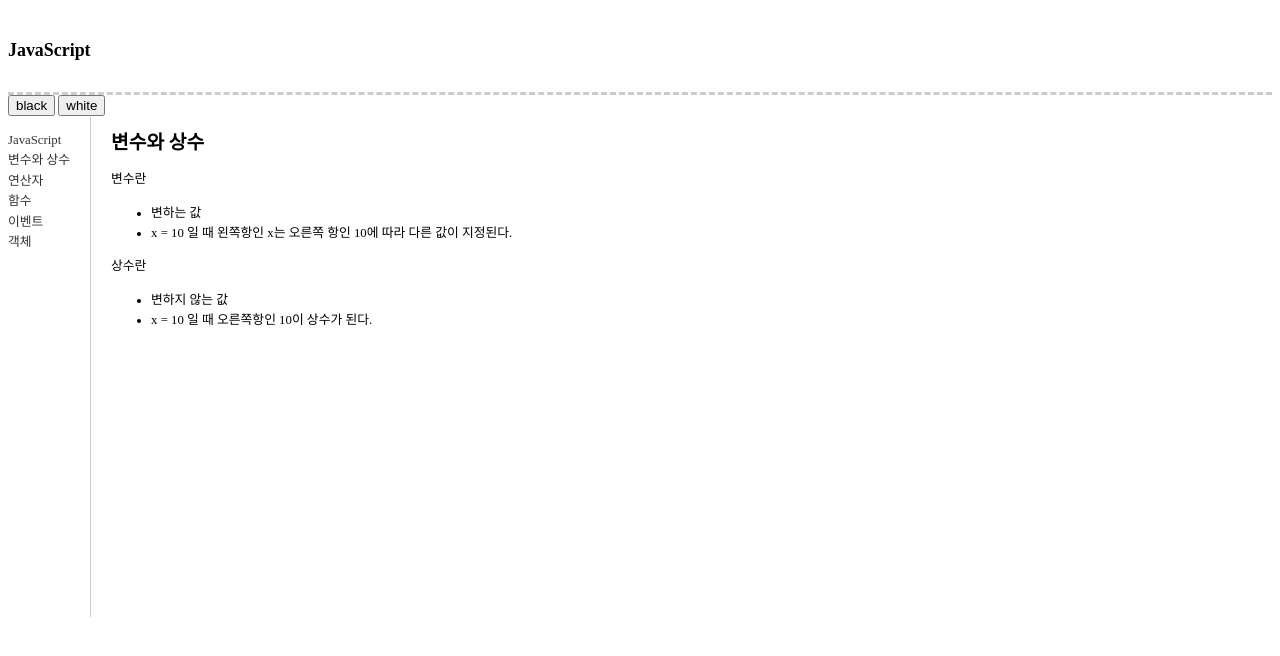
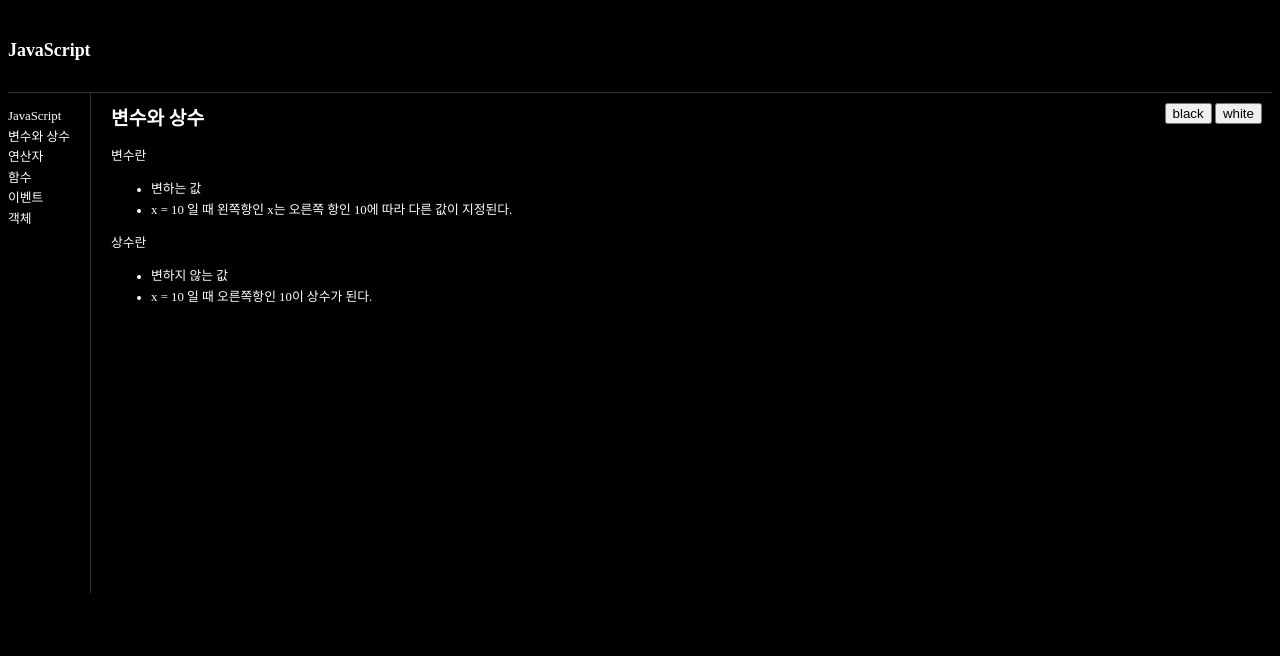
Before and after one commit to Lyche/opentutorials-lyche, a plain HTML site: page sample.html in a window 1280 px wide. Both pictures are taken after a click on the button "black". Drawn offline with Linux system fonts and the light colour scheme.

Commit message:
add script

```diff
--- a/sample.html
+++ b/sample.html
@@ -2,28 +2,42 @@
 <html>
     <head>
         <meta charset="utf-8" />
-
         <style type="text/css">
             body {
                 font-size: 0.8em;
                 font-family: dotum;
                 line-height: 1.6em;
             }
-        	header{
-        		border-bottom: 3px dashed #ccc;
+            body.black {
+                background-color: black;
+                color: white;
+            }
+            body.black a {
+                color: white;
+            }
+            body.black a:hover {
+                color: #f60;
+            }
+            body.black header {
+                border-bottom: 1px solid #333;
+            }
+            body.black nav {
+                border-right: 1px solid #333;
+            }
+            header {
+                border-bottom: 1px solid #ccc;
                 padding: 20px 0;
             }
-        	#toolsbar {
+            #toolbar {
                 padding: 10px;
                 float: right;
             }
             nav {
-        		float : left;
+                float: left;
                 margin-right: 20px;
                 min-height: 500px;
                 border-right: 1px solid #ccc;
             }
-
             nav ul {
                 list-style: none;
                 padding-left: 0;
@@ -32,10 +46,13 @@
             article {
                 float: left;
             }
+            footer {
+                clear: both;
+            }
             a {
                 text-decoration: none;
             }
-        	a:link, avisited{
+            a:link, a:visited {
                 color: #333;
             }
             a:hover {
@@ -53,23 +70,37 @@
                 <h1>JavaScript</h1>
             </header>
             <div id="toolbar">
-                <input type="button" value="black" />
-                <input type="button" value="white" />
+                <input type="button" value="black" onclick="document.getElementById('body').className='black'" />
+                <input type="button" value="white" onclick="document.getElementById('body').className='white'" />
             </div>
             <nav>
                 <ul>
-                    <li><a href="http://opentutorials.org/course/49/17">JavaScript</a></li>
-                    <li><a href="http://opentutorials.org/course/49/16">변수와 상수</a></li>
-                    <li><a href="http://opentutorials.org/course/49/18">연산자</a></li>
-                    <li><a href="http://opentutorials.org/course/49/19">함수</a></li>
-                    <li><a href="http://opentutorials.org/course/49/20">이벤트</a></li>
-                    <li><a href="http://opentutorials.org/course/49/21">객체</a></li>
+                    <li>
+                        <a href="http://opentutorials.org/course/49/16">JavaScript</a>
+                    </li>
+                    <li>
+                        <a href="http://opentutorials.org/course/49/17">변수와 상수</a>
+                    </li>
+                    <li>
+                        <a href="http://opentutorials.org/course/49/18">연산자</a>
+                    </li>
+                    <li>
+                        <a href="http://opentutorials.org/course/49/19">함수</a>
+                    </li>
+                    <li>
+                        <a href="http://opentutorials.org/course/49/20">이벤트</a>
+                    </li>
+                    <li>
+                        <a href="http://opentutorials.org/course/49/21">객체</a>
+                    </li>
                 </ul>
             </nav>
             <article>
                 <h2>변수와 상수</h2>
                 <div>
-                    <p>변수란</p>
+                    <p>
+                        변수란
+                    </p>
                     <ul>
                         <li>
                             변하는 값
```
Lines whose indentation alone changed are shown as unchanged.
